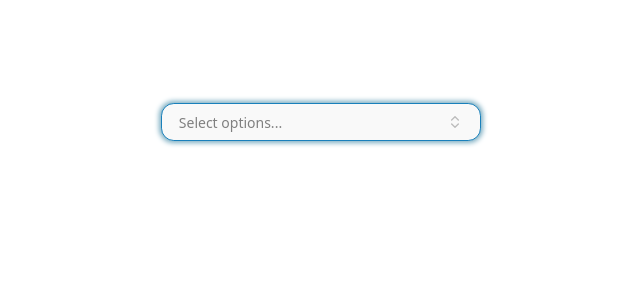
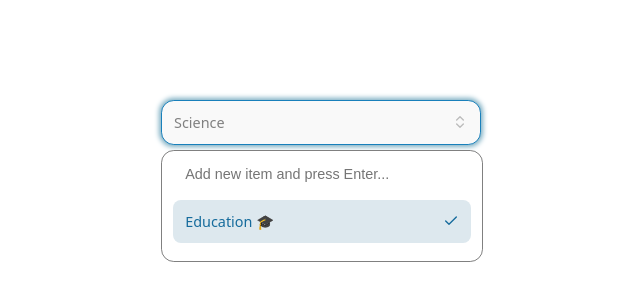
Before and after one commit to mehradi-github/ref-react-ui-select, a React (Vite) app: page / in a window 1280 px wide. Shown: the part 278-578 px from the top of the page, without its empty margins (319-959 px from the left). Built offline with nearby package versions, Linux system fonts and the light colour scheme.

Commit message:
Adding UI for multiselect component #11

```diff
--- a/src/components/multi-select/index.tsx
+++ b/src/components/multi-select/index.tsx
@@ -1,17 +1,36 @@
-import { FC } from 'react';
-import './multiselect.scss'
-import { Icons } from '../icons';
+import { FC, Fragment } from "react";
+import "./multiselect.scss";
+import { Icons } from "../icons";
 
-interface MultiSelectProps {
+interface MultiSelectProps {}
+const MultiSelect: FC<MultiSelectProps> = ({}) => {
+  return (
+    <div className="dp-container">
+      <button>
+        Science
+        <Icons.chevronDown className="chevron" />
+      </button>
 
-    }
-const MultiSelect: FC<MultiSelectProps> = ({}) => {
-
-  return(<div className='dp-container'>
-    <button >
-    Select options...
-    <Icons.chevronDown className='chevron' />
-    </button>
-  </div>);
+      <div className="menu">
+        <div className="container">
+          <input
+            type="text"
+            value=""
+            placeholder="Add new item and press Enter..."
+          />
+          <div className="scroll-area">
+            <div className="options">
+              <Fragment key="">
+                <button>
+                  Education 🎓
+                  <Icons.check className="check" />
+                </button>
+              </Fragment>
+            </div>
+          </div>
+        </div>
+      </div>
+    </div>
+  );
 };
 export default MultiSelect;
--- a/src/components/multi-select/multiselect.scss
+++ b/src/components/multi-select/multiselect.scss
@@ -1,18 +1,23 @@
-
-.dp-container{
-    display: flex;
+%font-shared {
+  font-size: 0.9rem;
+  font-weight: 500;
+}
+.dp-container {
+  //   display: flex;
   position: relative;
   width: 20rem;
-    button{
+  align-items: center;
+
+  button {
     display: inline-flex;
     align-items: center;
     gap: 0.8rem;
     white-space: nowrap;
     border-radius: 0.8rem;
-        font-size: 0.875rem;
-        font-weight: 500;
-        box-shadow: 0 0 5px 2px rgb(124, 174, 194) ;
+    @extend %font-shared;
+    box-shadow: 0 0 5px 2px rgb(124, 174, 194);
     color: gray;
+    padding: 0.75rem;
 
     // transition-property: color, background-color, border-color, text-decoration-color, fill, stroke;
     // transition-timing-function: cubic-bezier(0.4, 0, 0.2, 1);
@@ -25,12 +30,66 @@
     width: 100%;
     justify-content: space-between;
 
-
-        .chevron{
+    .chevron {
       height: 1rem;
       width: 1rem;
       opacity: 0.5;
       flex-shrink: 0;
     }
   }
+
+  .menu {
+    position: absolute;
+    z-index: 10;
+    width: 100%;
+    margin-top: 0.35rem;
+    border-radius: 0.8rem;
+    border: 1px solid gray;
+    background-color: white;
+    .container {
+      display: flex;
+      justify-content: center;
+      align-items: center;
+      flex-direction: column;
+      padding: 0.5rem;
     }
+    input {
+      height: 1.5rem;
+      width: 90%;
+      //   border-bottom: solid 0.02rem gray !important;
+      border: none;
+      border-radius: none;
+      padding: 0.2rem 0.5rem;
+      @extend %font-shared;
+      line-height: 1.5rem;
+      &:focus {
+        border: none !important;
+      }
+    }
+    .scroll-area {
+      max-height: 15rem;
+      overflow-y: auto;
+      scrollbar-color: gray white;
+      scrollbar-width: thin;
+      width: 100%;
+      padding: 0.15rem;
+      .options {
+        display: flex;
+        padding: 0.5rem 0.2rem;
+        button {
+          background-color: #dde8ee;
+          color: #156b9c;
+          border: none;
+          border-radius: 0.5rem;
+          box-shadow: none;
+          @extend %font-shared;
+          .check {
+            width: 1rem;
+            height: 1rem;
+            margin-left: 0.5rm;
+          }
+        }
+      }
+    }
+  }
+}
```
Lines whose indentation alone changed are shown as unchanged.
